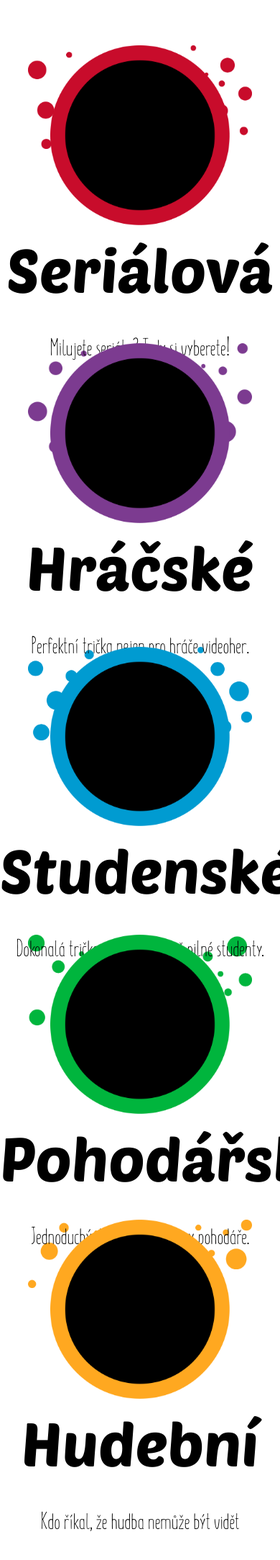
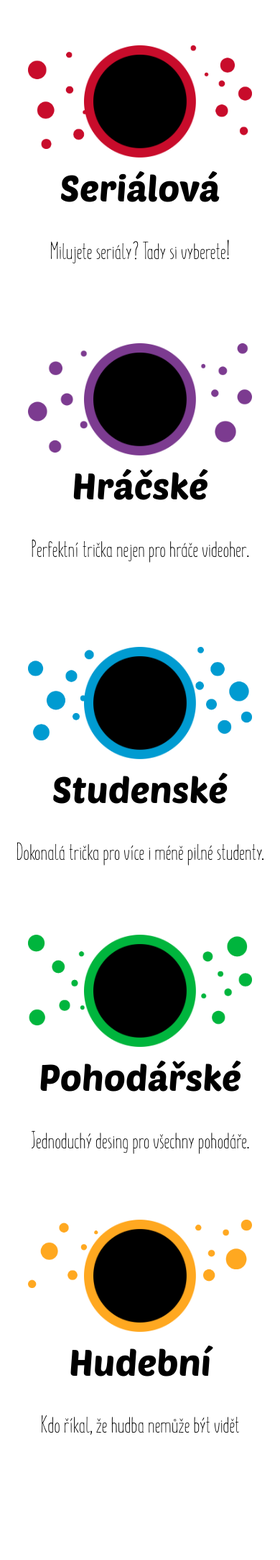
Before and after one commit to Rtizie/refacto-eshop, a Flask app: page /kolekce in a window 390 px wide; the page is wider, and only the part inside the window is pictured. Shown: the part 133-2301 px from the top of that part at 72% size. Run offline with Flask 2, Linux system fonts and the light colour scheme; style sheets or scripts are compiled from the project's sources.

Commit message:
Kolekce mobile

```diff
--- /dev/null
+++ b/app/static/css/kolekce-mobile.css
@@ -0,0 +1,5 @@
+.middle-bubble img {
+  width: 40vmin; }
+
+.middle-bubble h2 {
+  font-size: 6vh; }
--- /dev/null
+++ b/app/static/scss/kolekce-mobile.scss
@@ -0,0 +1,8 @@
+.middle-bubble{
+    img{
+        width: 40vmin;
+    }
+    h2{
+        font-size: 6vh;
+    }
+}
--- a/app/static/scss/kolekce.scss
+++ b/app/static/scss/kolekce.scss
@@ -2,7 +2,6 @@
 
 body{
     font-family: 'Summer Font Light';
-
 }
 
 h1{
--- a/app/templates/kolekce.html
+++ b/app/templates/kolekce.html
@@ -2,6 +2,7 @@
 {% block title %}Kolekce - ReFacto{% endblock %}
 {% block head %}
     <link rel="stylesheet" href="{{ url_for('static', filename='css/kolekce.css') }}" type="text/css">
+    <link rel="stylesheet" href="{{ url_for('static', filename='css/kolekce-mobile.css') }}" media="(max-width: 786px)" type="text/css">
 {% endblock %}
 
 {% block body %}
```
